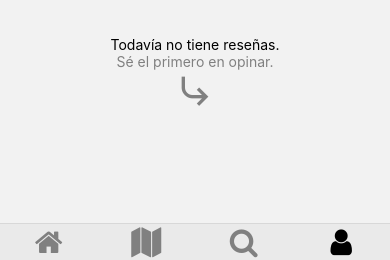
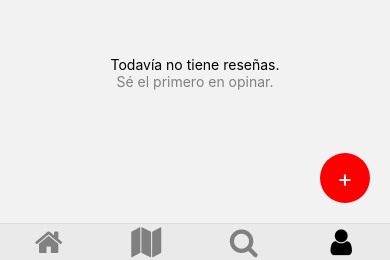
Before and after one commit to ruboo23/PROP, a React Native app: screen /Perfil in a window 390 px wide. Shown: the part 572-832 px from the top of the page. Built offline with nearby package versions, Linux system fonts and the light colour scheme.

Commit message:
Perfil Comercio - cambios menores

```diff
--- a/src/components/ComercioNavegacionContenido.tsx
+++ b/src/components/ComercioNavegacionContenido.tsx
@@ -6,6 +6,8 @@ import IconO from 'react-native-vector-icons/MaterialIcons';
 import ComercioReseñas from './ComercioReseñas';
 
 import { createMaterialTopTabNavigator } from '@react-navigation/material-top-tabs';
+import ComercioNovedades from './ComercioNovedades';
+import ComercioOfertas from './ComercioOferas';
 
 const Tab = createMaterialTopTabNavigator();
 
@@ -65,8 +67,8 @@ export default function NavegacionContenidoComercio() {
         })}
       >
         <Tab.Screen name='Reseñas' component={ComercioReseñas}/>
-        <Tab.Screen name='Novedades' component={View} />
-        <Tab.Screen name='Ofertas' component={View} />
+        <Tab.Screen name='Novedades' component={ComercioNovedades} />
+        <Tab.Screen name='Ofertas' component={ComercioOfertas} />
       </Tab.Navigator>
       </NavigationContainer>
   );
--- /dev/null
+++ b/src/components/ComercioNovedades.tsx
@@ -0,0 +1,50 @@
+import { AccessibilityInfo, Button, StyleSheet, Text, View, Image, TouchableOpacity } from 'react-native';
+import { NavigationContainer, useScrollToTop } from '@react-navigation/native';
+import { useEffect, useState } from 'react';
+import Icon from 'react-native-vector-icons/MaterialCommunityIcons';
+
+
+export default function ComercioNovedades() {
+
+  return (
+<View style={styles.screenContainer}>
+    <Text>Todavía no tiene novedades.</Text>
+    <Text style={styles.subtitle}>Sé el primero en añadir.</Text>
+    <View style={styles.addButtonContainer}>
+      <TouchableOpacity style={styles.addButton}>
+        <Text style={styles.buttonText}>+</Text>
+      </TouchableOpacity>
+    </View>
+  </View>
+  );
+}
+
+const styles = StyleSheet.create({
+    screenContainer: {
+      flex: 1,
+      justifyContent: 'center',
+      alignItems: 'center',
+      paddingTop: 50,
+    },
+    subtitle: {
+      color: 'grey',
+    },
+    addButtonContainer: {
+      position: 'absolute',
+      bottom: 20,
+      right: 20,
+    },
+    addButton: {
+      backgroundColor: 'red',
+      width: 50,
+      height: 50,
+      borderRadius: 25,
+      justifyContent: 'center',
+      alignItems: 'center',
+    },
+    buttonText: {
+      color: 'white',
+      textAlign: 'center',
+      fontSize: 24,
+    },
+  });
--- /dev/null
+++ b/src/components/ComercioOferas.tsx
@@ -0,0 +1,50 @@
+import { AccessibilityInfo, Button, StyleSheet, Text, View, Image, TouchableOpacity } from 'react-native';
+import { NavigationContainer, useScrollToTop } from '@react-navigation/native';
+import { useEffect, useState } from 'react';
+import Icon from 'react-native-vector-icons/MaterialCommunityIcons';
+
+
+export default function ComercioOfertas() {
+
+  return (
+    <View style={styles.screenContainer}>
+    <Text>Todavía no tiene ofertas.</Text>
+    <Text style={styles.subtitle}>Sé el primero en añadir.</Text>
+    <View style={styles.addButtonContainer}>
+      <TouchableOpacity style={styles.addButton}>
+        <Text style={styles.buttonText}>+</Text>
+      </TouchableOpacity>
+    </View>
+  </View>
+  );
+}
+
+const styles = StyleSheet.create({
+    screenContainer: {
+      flex: 1,
+      justifyContent: 'center',
+      alignItems: 'center',
+      paddingTop: 50,
+    },
+    subtitle: {
+      color: 'grey',
+    },
+    addButtonContainer: {
+      position: 'absolute',
+      bottom: 20,
+      right: 20,
+    },
+    addButton: {
+      backgroundColor: 'red',
+      width: 50,
+      height: 50,
+      borderRadius: 25,
+      justifyContent: 'center',
+      alignItems: 'center',
+    },
+    buttonText: {
+      color: 'white',
+      textAlign: 'center',
+      fontSize: 24,
+    },
+  });
--- a/src/components/ComercioReseñas.tsx
+++ b/src/components/ComercioReseñas.tsx
@@ -1,36 +1,49 @@
-import { AccessibilityInfo, Button, StyleSheet, Text, View, Image } from 'react-native';
+import { AccessibilityInfo, Button, StyleSheet, Text, View, Image, TouchableOpacity } from 'react-native';
 import { NavigationContainer, useScrollToTop } from '@react-navigation/native';
 import { useEffect, useState } from 'react';
 import Icon from 'react-native-vector-icons/MaterialCommunityIcons';
 
 
 export default function ComercioReseñas() {
-
   return (
     <View style={styles.screenContainer}>
       <Text>Todavía no tiene reseñas.</Text>
       <Text style={styles.subtitle}>Sé el primero en opinar.</Text>
-      <Icon name='arrow-right-bottom' color={'grey'} size={40}></Icon>
+      <View style={styles.addButtonContainer}>
+        <TouchableOpacity style={styles.addButton}>
+          <Text style={styles.buttonText}>+</Text>
+        </TouchableOpacity>
+      </View>
     </View>
   );
 }
 
 const styles = StyleSheet.create({
-  container: {
-    paddingLeft: 10,
-    alignItems: 'center',
-    marginTop: 20,
-    marginBottom: 10,
-    height: 200,
-    backgroundColor: 'black'
-  },
-  subtitle: {
-    color: 'grey'
-  },
   screenContainer: {
     flex: 1,
     justifyContent: 'center',
     alignItems: 'center',
-    paddingTop: 50
-  }
+    paddingTop: 50,
+  },
+  subtitle: {
+    color: 'grey',
+  },
+  addButtonContainer: {
+    position: 'absolute',
+    bottom: 20,
+    right: 20,
+  },
+  addButton: {
+    backgroundColor: 'red',
+    width: 50,
+    height: 50,
+    borderRadius: 25,
+    justifyContent: 'center',
+    alignItems: 'center',
+  },
+  buttonText: {
+    color: 'white',
+    textAlign: 'center',
+    fontSize: 24,
+  },
 });
```
